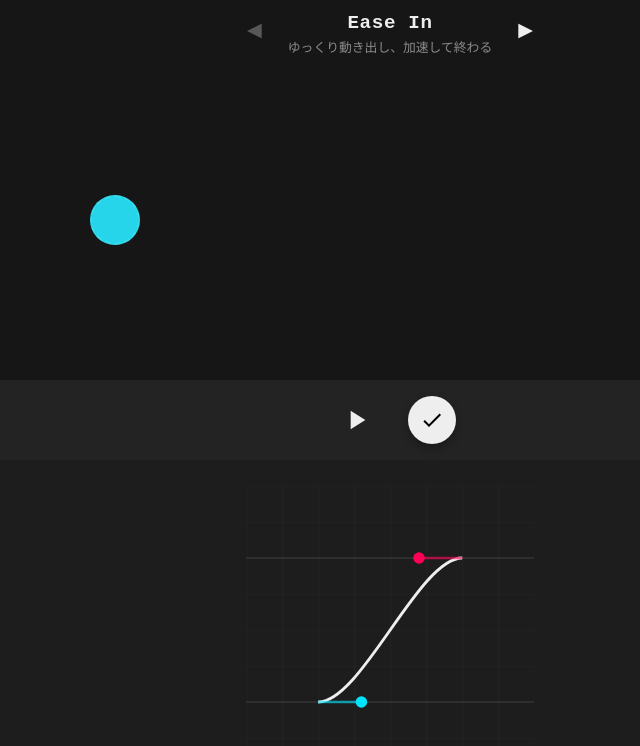
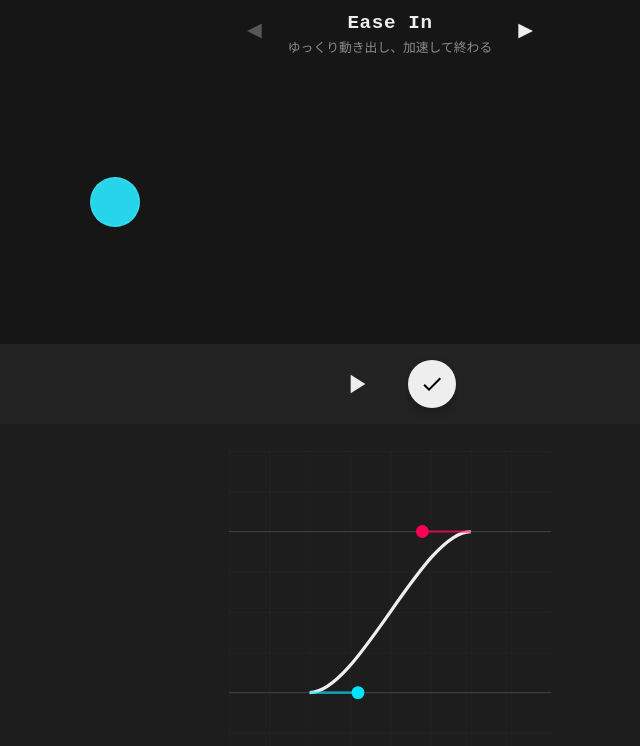
Before and after one commit to tsub-o8/EaseMatch, a Vue app: page / in a window 1280 px wide. Shown: the top 746 px of the page, without its empty margins (250-890 px from the left). Built offline with nearby package versions, Linux system fonts and the light colour scheme; the HTML template or start-up script is replaced by a standard one.

Commit message:
テキストを選択できないようにした

```diff
--- a/src/components/GameView.vue
+++ b/src/components/GameView.vue
@@ -269,6 +269,8 @@
   overflow: hidden;
   display: flex; flex-direction: column;
   background: var(--c-bg-app);
+  user-select: none;
+  -webkit-user-select: none;
 }
 
 /* --- エリア定義 --- */
@@ -302,7 +304,7 @@
 }
 
 .preview-area {
-  flex: 5;
+  flex: 4;
   min-height: 0;
   background: var(--c-bg-app);
   position: relative;
```
